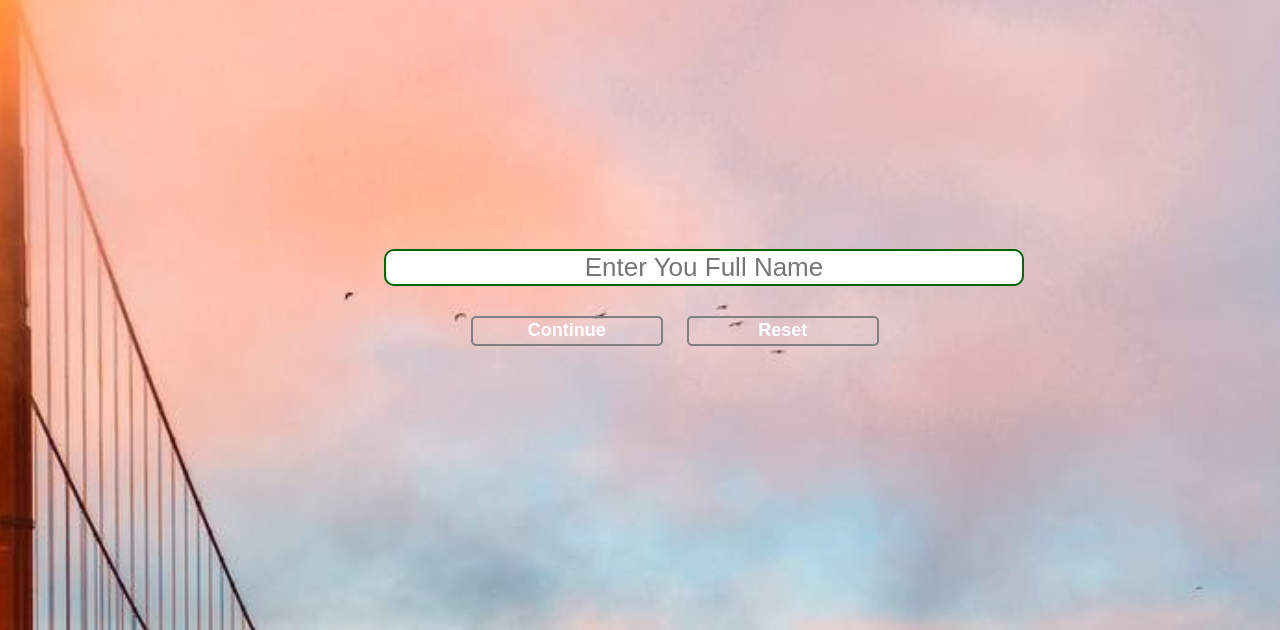
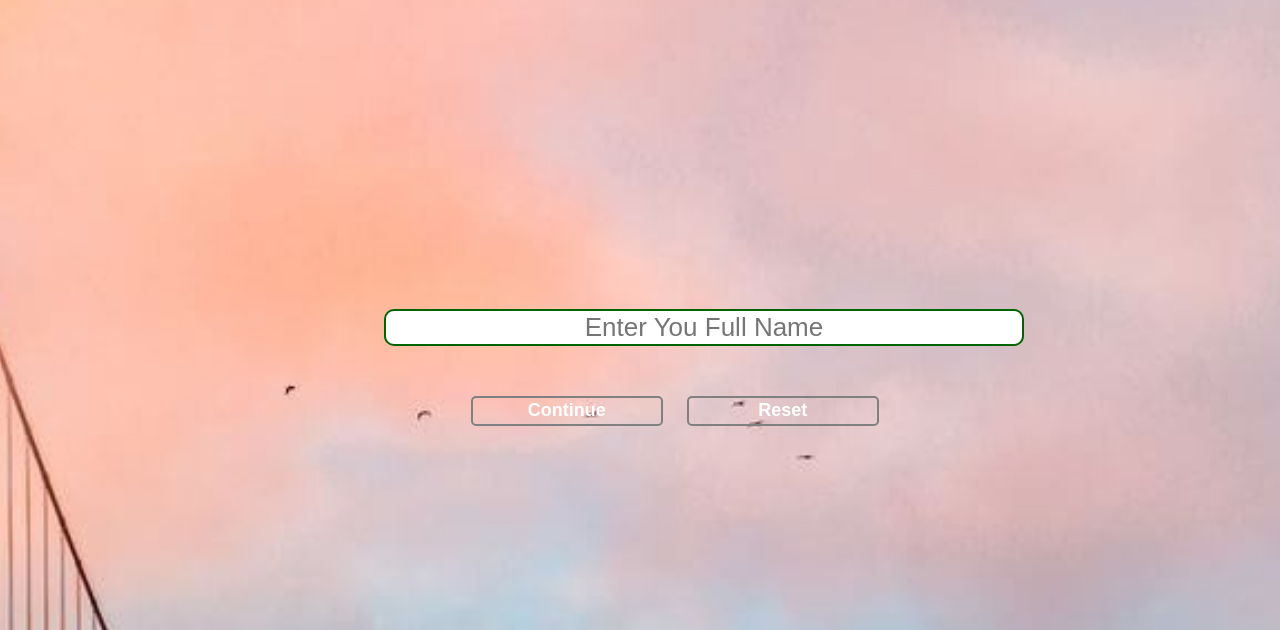
Before and after one commit to horler408/cv_template, a website: page index.html in a window 1280 px wide. Shown: the part 170-800 px from the top of the page. Drawn offline with Linux system fonts and the light colour scheme.

Commit message:
Spacing the home page form

```diff
--- a/css/style.css
+++ b/css/style.css
@@ -117,7 +117,7 @@ input[type=search] {
 /*Main Styling*/
 .main {
     width: 100%;
-    height: 1200px;
+    height: 1500px;
 }
 
 .form-container {
@@ -139,7 +139,7 @@ input[type=search] {
     text-transform: capitalize;
     text-align: center;
     border-radius: 10px;
-    margin-bottom: 20px;
+    margin-bottom: 40px;
     outline: none;
     border: 2px solid rgb(0,100,0);
 }
```
